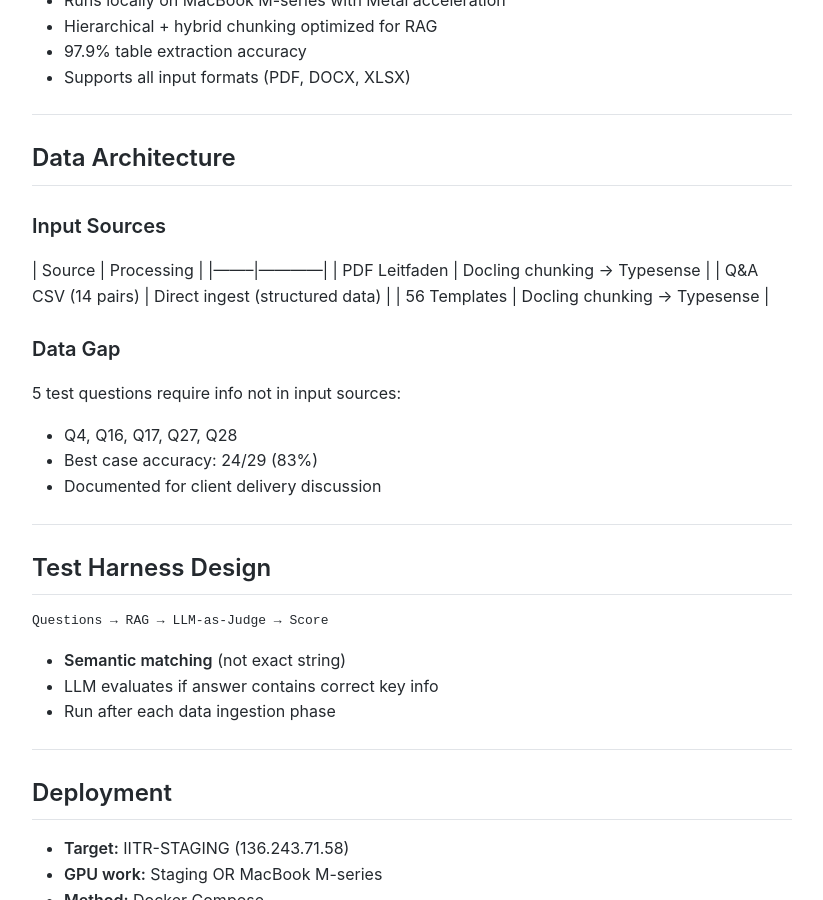
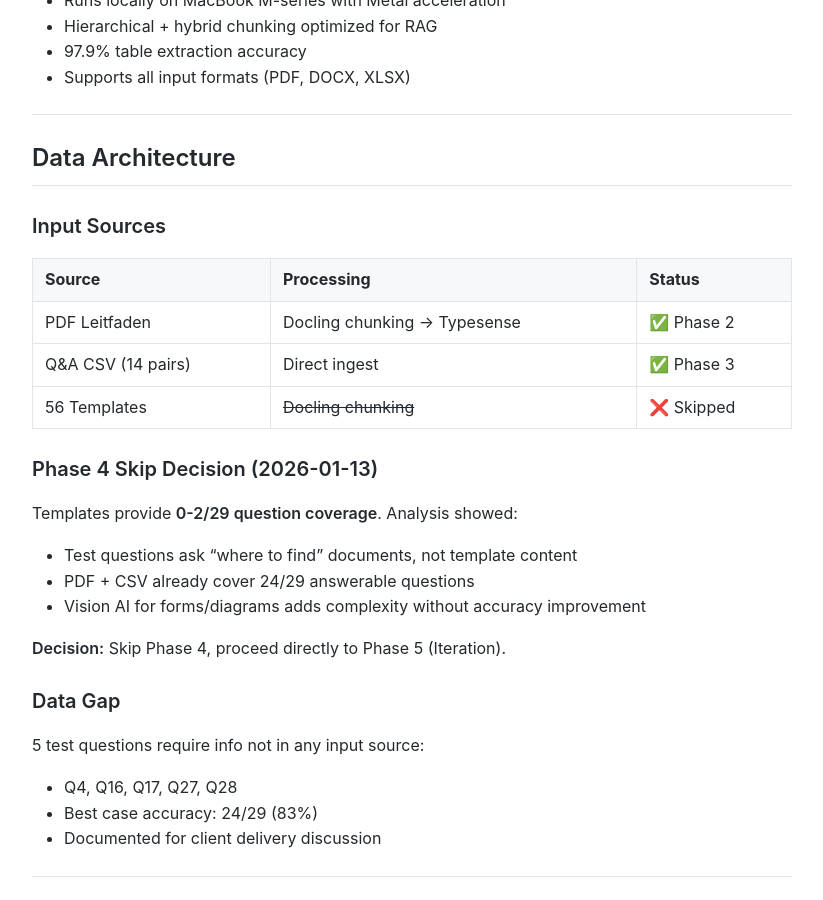
Before and after one commit to MariusWilsch/public-wilsch-ai-pages, a Jekyll site: the page built from project/iitr/dskit-navigation-design.md, in a window 1280 px wide and 900 px high, scrolled down 879 px. Shown: the whole window, without its empty margins (228-1051 px from the left). Built offline with Jekyll 4.4.1, drawn with Linux system fonts in a browser that asks for light colours; our own code applies the rules of GitHub Pages for plain Markdown files.

Commit message:
Sync from hippocampus 2026-01-13

```diff
--- a/project/iitr/dskit-navigation-design.md
+++ b/project/iitr/dskit-navigation-design.md
@@ -30,14 +30,25 @@ publish: true
 ## Data Architecture
 
 ### Input Sources
-| Source | Processing |
-|--------|------------|
-| PDF Leitfaden | Docling chunking → Typesense |
-| Q&A CSV (14 pairs) | Direct ingest (structured data) |
-| 56 Templates | Docling chunking → Typesense |
+
+| Source | Processing | Status |
+|--------|------------|--------|
+| PDF Leitfaden | Docling chunking → Typesense | ✅ Phase 2 |
+| Q&A CSV (14 pairs) | Direct ingest | ✅ Phase 3 |
+| 56 Templates | ~~Docling chunking~~ | ❌ Skipped |
+
+### Phase 4 Skip Decision (2026-01-13)
+
+Templates provide **0-2/29 question coverage**. Analysis showed:
+- Test questions ask "where to find" documents, not template content
+- PDF + CSV already cover 24/29 answerable questions
+- Vision AI for forms/diagrams adds complexity without accuracy improvement
+
+**Decision:** Skip Phase 4, proceed directly to Phase 5 (Iteration).
 
 ### Data Gap
-5 test questions require info not in input sources:
+
+5 test questions require info not in any input source:
 - Q4, Q16, Q17, Q27, Q28
 - Best case accuracy: 24/29 (83%)
 - Documented for client delivery discussion
```
